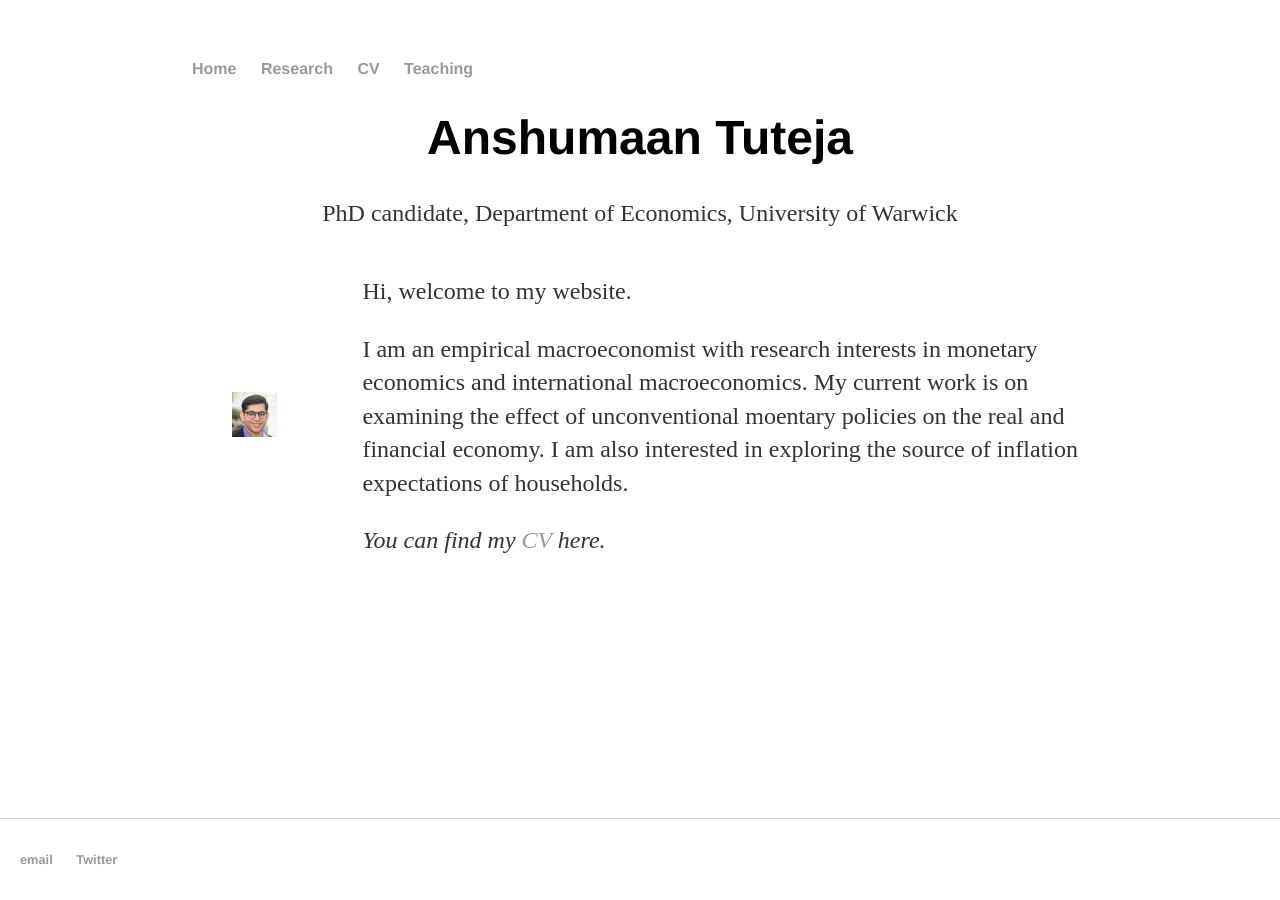
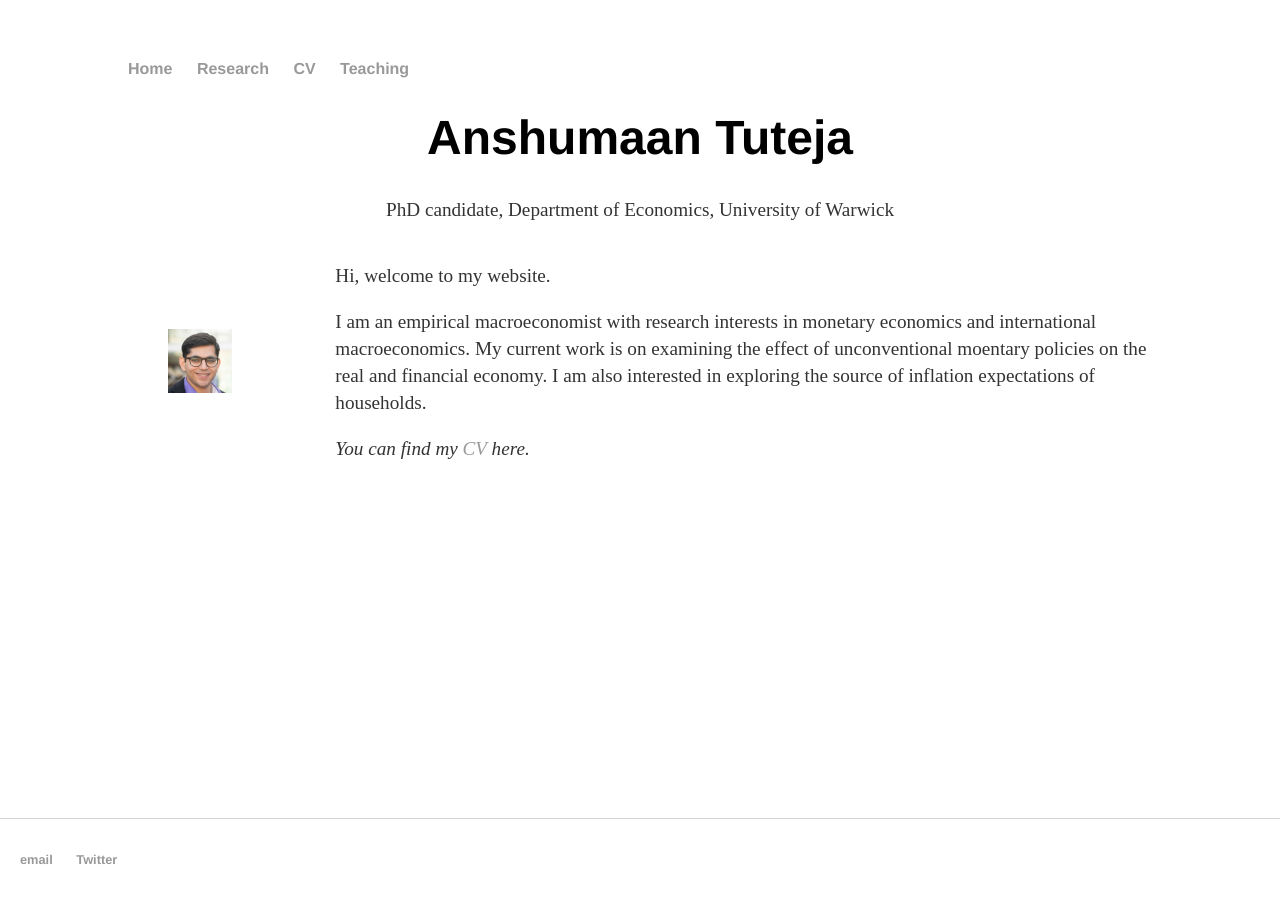
Before and after one commit to anshumaan-tuteja/anshumaan-tuteja.github.io, a Jekyll site: the page built from index.html, in a window 1280 px wide. Built offline with Jekyll 4.4.1, drawn with Linux system fonts in a browser that asks for light colours.

Commit message:
Update main.css

```diff
--- a/css/main.css
+++ b/css/main.css
@@ -1,7 +1,7 @@
 body {
     margin: 60px auto;
-    width: 70%;
-    height: 100%;
+    width: 80%;
+    height: 95%;
 }
 
 
@@ -29,7 +29,7 @@
     font-family:'Helvetica', 'Arial', 'Sans-Serif';
 }
 p {
-    font-size: 1.5em;
+    font-size: 1.2em;
     line-height: 1.4em;
     color: #333;
 }
@@ -50,7 +50,7 @@
 
 ul.posts {
     margin: 20px auto 40px;
-    font-size: 1.5em;
+    font-size: 1.2em;
 }
 
 ul.posts li {
@@ -58,6 +58,7 @@
 }
 
 /* Flexible container for honepage image */
+
 .homepageContent {
   display: flex;
   align-items: center;
@@ -70,5 +71,6 @@
 
 .homepageContent .text {
   flex: 1;
-  font-size: 0.8em;
+  font-size: 1.2em;
+  line-height: 1.4em;
 }
```
